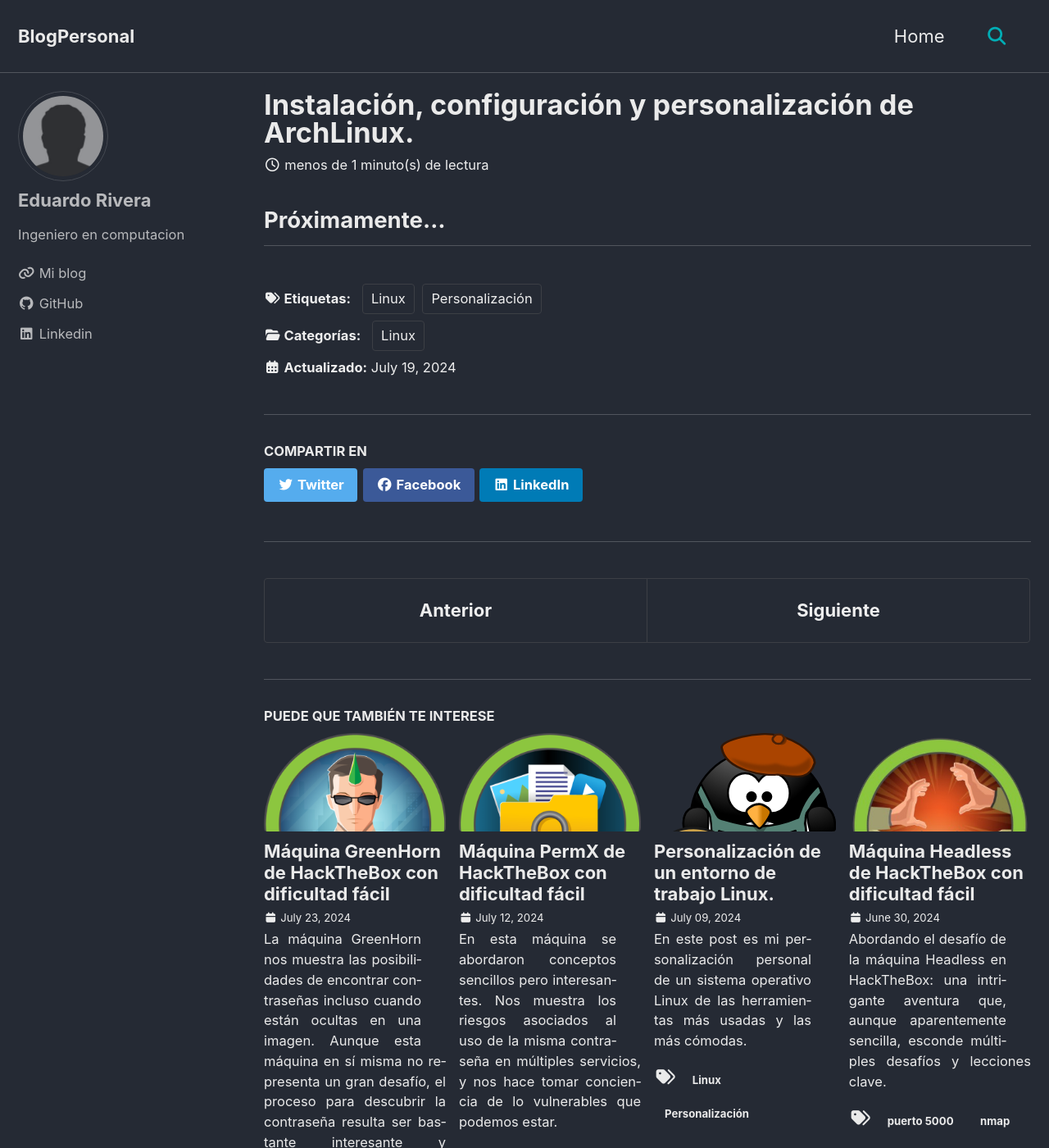
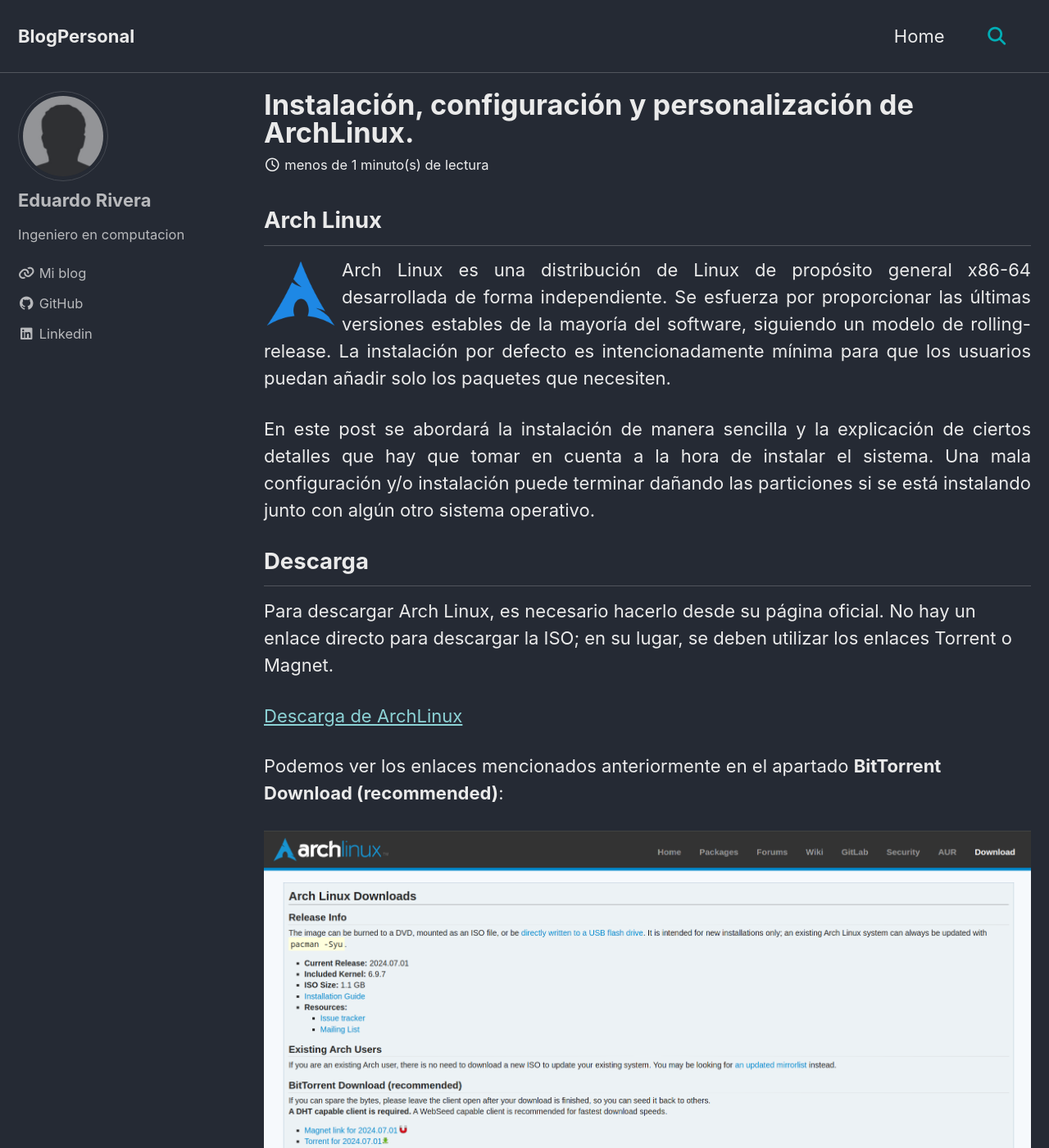
Before and after one commit to Eduardo99RP/Eduardo99RP.github.io, a Jekyll site: the page built from _posts/2024-06-20-ArchLinux.md, in a window 1280 px wide and 1400 px high. Shown: the whole window at 82% size. Built offline with Jekyll 4.4.1, drawn with Linux system fonts in a browser that asks for light colours; cached includes are drawn as plain includes; some of the changed text lies outside the part shown; grey boxes are pictures that could not be loaded.

Commit message:
ArchLinux

```diff
--- a/_posts/2024-06-20-ArchLinux.md
+++ b/_posts/2024-06-20-ArchLinux.md
@@ -14,4 +14,32 @@ tags:
   - Personalización
 ---
 
-## Próximamente...
+## Arch Linux
+
+<p style="text-align: justify;">
+    <img src="/assets/images/ArchLinux/icons8-arch-linux-480.png" style="float: left; margin: 0 5px 0 0; width: 90px; height: auto;">
+    Arch Linux es una distribución de Linux de propósito general x86-64 desarrollada de forma independiente. Se esfuerza por proporcionar las últimas versiones estables de la mayoría del software, siguiendo un modelo de rolling-release. La instalación por defecto es intencionadamente mínima para que los usuarios puedan añadir solo los paquetes que necesiten.
+</p>
+
+<p style="text-align: justify;">
+En este post se abordará la instalación de manera sencilla y la explicación de ciertos detalles que hay que tomar en cuenta a la hora de instalar el sistema. Una mala configuración y/o instalación puede terminar dañando las particiones si se está instalando junto con algún otro sistema operativo.
+</p>
+
+## Descarga
+Para descargar Arch Linux, es necesario hacerlo desde su página oficial. No hay un enlace directo para descargar la ISO; en su lugar, se deben utilizar los enlaces Torrent o Magnet.
+
+[Descarga de ArchLinux](https://archlinux.org/download/)
+
+Podemos ver los enlaces mencionados anteriormente en el apartado **BitTorrent Download (recommended)**:
+
+<p align="center">
+<img src="/assets/images/ArchLinux/ArchPagina.png">
+</p>
+
+En este caso se descargo la version de Torrent, para poder descargar este archivo se puede usar [uTorrent](https://www.utorrent.com/) para Windows o **qBittorrent** para Linux
+
+<p align="center">
+<img src="/assets/images/ArchLinux/utorret.png">
+</p>
+
+## Continuara...
```
Also changed, not shown: _posts/2024-06-30-Maquina-Headless.md (+3 -3 lines), assets/images/ArchLinux/ArchPagina.png (added), assets/images/ArchLinux/utorret.png (added), 5 other files.
